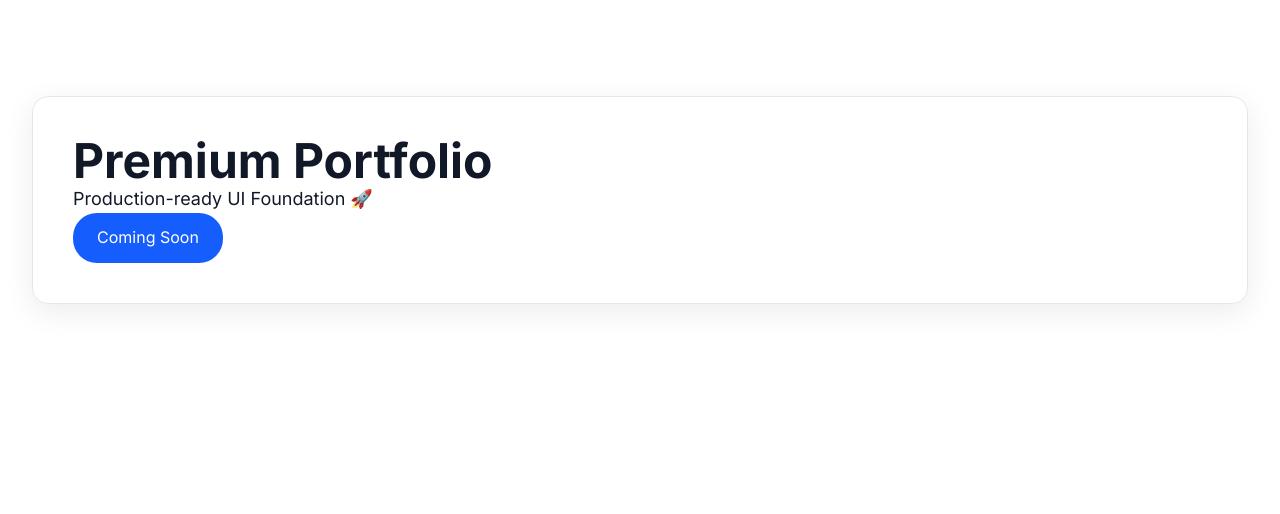
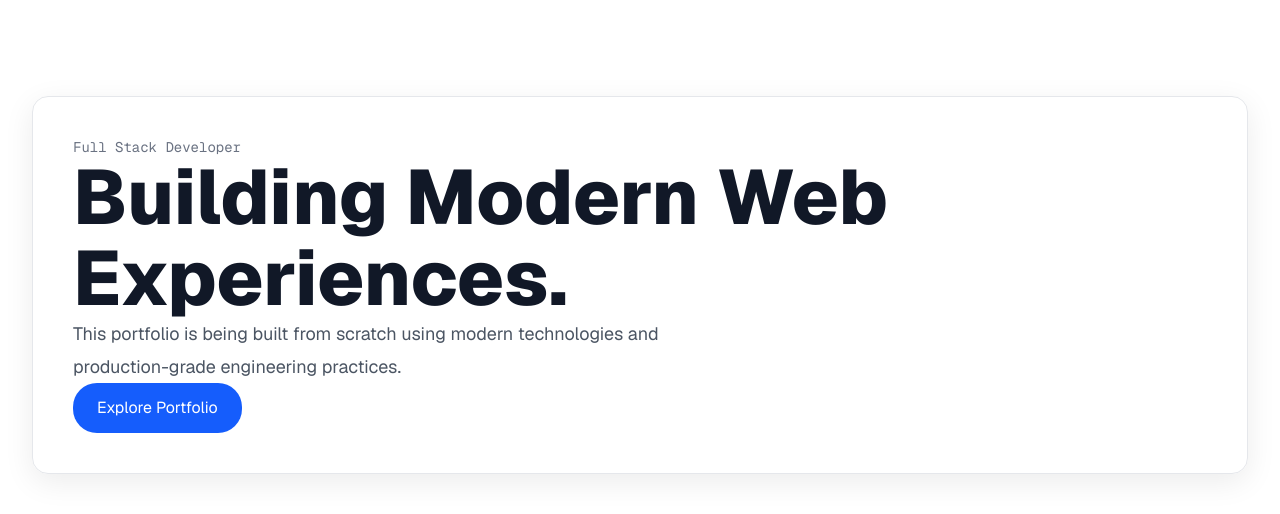
Before and after one commit to Piyushpg25/portfolio, a Next.js app in the folder apps/web/: page / in a window 1280 px wide. Shown: the top 514 px of the page. Built offline with nearby package versions, Linux system fonts and the light colour scheme.

Commit message:
feat(ui): implement typography system with Geist fonts

```diff
--- a/apps/web/app/globals.css
+++ b/apps/web/app/globals.css
@@ -44,7 +44,7 @@ html {
 body {
   background: var(--background);
   color: var(--foreground);
-  font-family: Arial, Helvetica, sans-serif;
+  font-family: var(--font-sans), Arial, Helvetica, sans-serif;
   line-height: 1.6;
 }
 
@@ -67,3 +67,31 @@ a {
   width: min(100% - 2rem, var(--container-width));
   margin-inline: auto;
 }
+
+.font-mono {
+  font-family: var(--font-mono), monospace;
+}
+
+.heading-xl {
+  font-size: clamp(3rem, 6vw, 5rem);
+  line-height: 1.05;
+  font-weight: 800;
+}
+
+.heading-lg {
+  font-size: clamp(2.5rem, 5vw, 4rem);
+  line-height: 1.1;
+  font-weight: 700;
+}
+
+.heading-md {
+  font-size: clamp(2rem, 4vw, 3rem);
+  line-height: 1.15;
+  font-weight: 700;
+}
+
+.text-lead {
+  font-size: 1.125rem;
+  line-height: 1.8;
+  color: #4b5563;
+}
--- a/apps/web/app/layout.tsx
+++ b/apps/web/app/layout.tsx
@@ -1,9 +1,16 @@
 import type { Metadata } from "next";
-import { Inter } from "next/font/google";
+import { Geist, Geist_Mono } from "next/font/google";
 import "./globals.css";
 
-const inter = Inter({
+const geistSans = Geist({
   subsets: ["latin"],
+  variable: "--font-sans",
+  display: "swap",
+});
+
+const geistMono = Geist_Mono({
+  subsets: ["latin"],
+  variable: "--font-mono",
   display: "swap",
 });
 
@@ -19,8 +26,12 @@ export default function RootLayout({
   children: React.ReactNode;
 }>) {
   return (
-    <html lang="en" suppressHydrationWarning>
-      <body className={inter.className}>{children}</body>
+    <html
+      lang="en"
+      suppressHydrationWarning
+      className={`${geistSans.variable} ${geistMono.variable}`}
+    >
+      <body>{children}</body>
     </html>
   );
 }
--- a/apps/web/app/page.tsx
+++ b/apps/web/app/page.tsx
@@ -7,17 +7,20 @@ export default function HomePage() {
     <Section>
       <Container>
         <div className="rounded-[var(--radius-lg)] border border-[var(--border)] p-10 shadow-[var(--shadow-md)]">
-          <h1 className="mb-4 text-5xl font-bold">
-            Premium Portfolio
+          <p className="font-mono mb-4 text-sm text-gray-500">
+            Full Stack Developer
+          </p>
+
+          <h1 className="heading-xl mb-6">
+            Building Modern Web Experiences.
           </h1>
 
-          <p className="mb-8 text-lg">
-            Production-ready UI Foundation 🚀
+          <p className="text-lead mb-8 max-w-2xl">
+            This portfolio is being built from scratch using modern
+            technologies and production-grade engineering practices.
           </p>
 
-          <Button>
-            Coming Soon
-          </Button>
+          <Button>Explore Portfolio</Button>
         </div>
       </Container>
     </Section>
```
